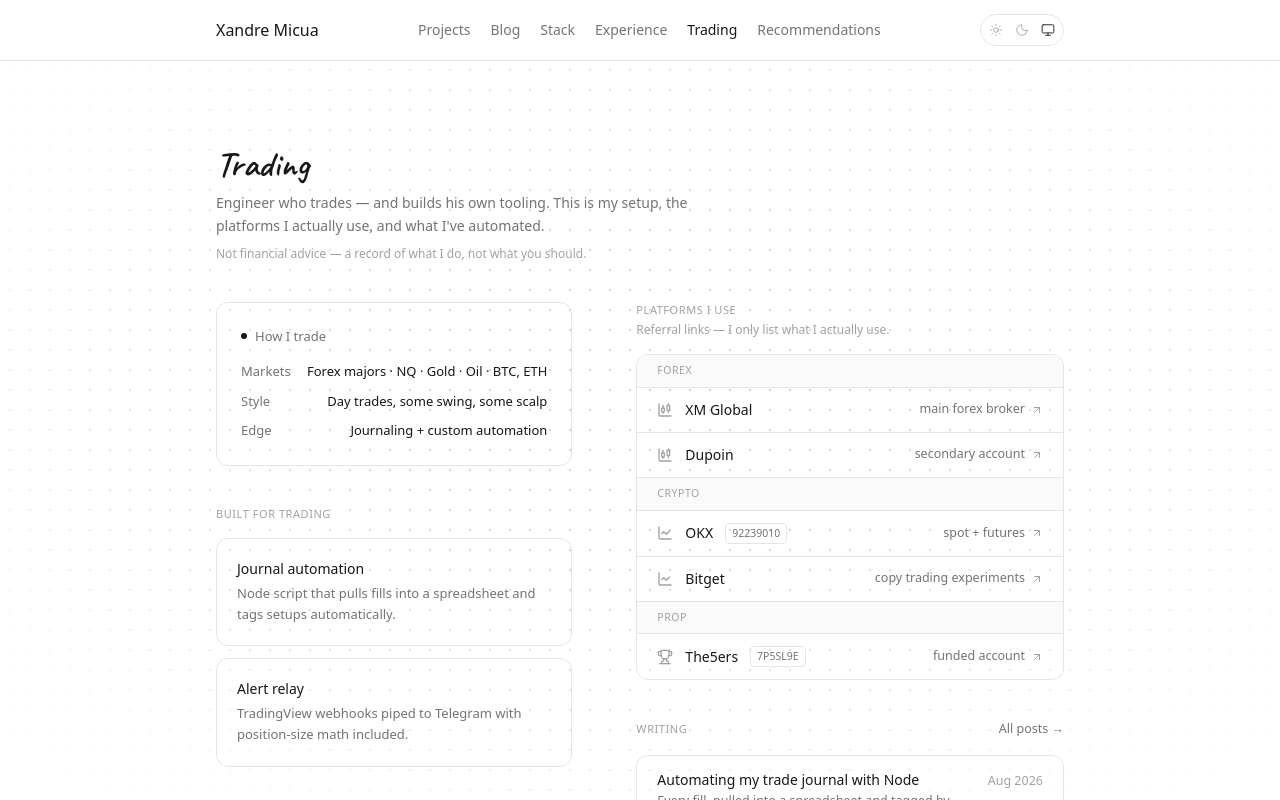
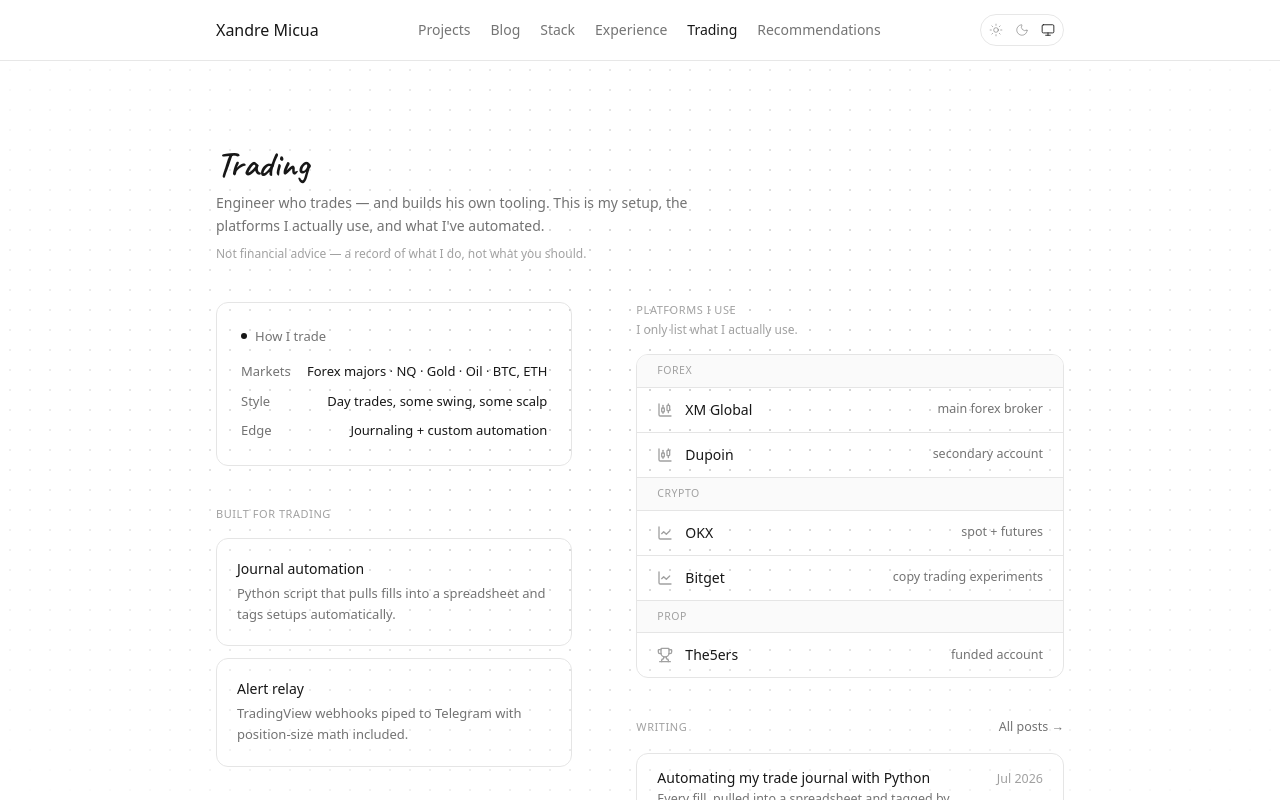
Before and after one commit to Alex-Xandre/port-v-10, a Next.js app: page /trading in a window 1280 px wide. Built offline with nearby package versions, Linux system fonts and the light colour scheme.

Commit message:
refactor: removed referral links from trading page

```diff
--- a/src/app/(features)/trading/page.tsx
+++ b/src/app/(features)/trading/page.tsx
@@ -1,4 +1,3 @@
-import { ArrowUpRight } from "lucide-react";
 import { Container } from "@/components/container";
 import Title from "@/components/title";
 import {
@@ -80,7 +79,7 @@
             Platforms I use
           </p>
           <p className="mb-4 text-xs text-neutral-400 dark:text-neutral-500">
-            Referral links — I only list what I actually use.
+            I only list what I actually use.
           </p>
 
           <div className="overflow-hidden rounded-xl border border-neutral-200 dark:border-neutral-800">
@@ -96,38 +95,28 @@
                 >
                   {group}
                 </p>
+                <ul>
                   {PLATFORMS.filter((p) => p.group === group).map((p) => {
                     const Icon = p.icon ?? GROUP_ICONS[p.group];
                     return (
-                    <a
+                      <li
                         key={p.name}
-                      href={p.href}
-                      target="_blank"
-                      rel="noopener noreferrer sponsored"
-                      className="group flex flex-col gap-1 border-t border-neutral-200 px-4 py-3 transition-colors hover:bg-neutral-50 dark:border-neutral-800 dark:hover:bg-neutral-900 sm:flex-row sm:items-center sm:justify-between sm:gap-4 sm:px-5"
+                        className="flex flex-col gap-1 border-t border-neutral-200 px-4 py-3 dark:border-neutral-800 sm:flex-row sm:items-center sm:justify-between sm:gap-4 sm:px-5"
                       >
                         <span className="flex min-w-0 items-center gap-3 text-sm font-medium text-neutral-900 dark:text-neutral-100">
                           <Icon
-                          className="h-4 w-4 shrink-0 text-neutral-400 transition-colors group-hover:text-neutral-700 dark:text-neutral-500 dark:group-hover:text-neutral-300"
+                            className="h-4 w-4 shrink-0 text-neutral-400 dark:text-neutral-500"
                             aria-hidden
                           />
                           <span className="truncate">{p.name}</span>
-                        {p.code && (
-                          <span className="shrink-0 rounded border border-neutral-200 px-1.5 py-0.5 font-mono text-[10.5px] font-normal text-neutral-500 dark:border-neutral-800 dark:text-neutral-400">
-                            {p.code}
                         </span>
-                        )}
+                        <span className="pl-7 text-[12.5px] text-neutral-500 dark:text-neutral-400 sm:pl-0">
+                          {p.note}
                         </span>
-                      <span className="flex items-center gap-1.5 pl-7 text-[12.5px] text-neutral-500 dark:text-neutral-400 sm:pl-0">
-                        {p.note}
-                        <ArrowUpRight
-                          className="h-3 w-3 shrink-0 text-neutral-400 transition-transform group-hover:-translate-y-0.5 group-hover:translate-x-0.5 dark:text-neutral-500"
-                          aria-hidden
-                        />
-                      </span>
-                    </a>
+                      </li>
                     );
                   })}
+                </ul>
               </div>
             ))}
           </div>
@@ -139,7 +128,7 @@
                   Writing
                 </p>
                 <Link
-                  href="/blog?tag=trading"
+                  href="/blogs?tag=trading"
                   className="text-[12.5px] text-neutral-500 transition-colors hover:text-neutral-900 dark:text-neutral-400 dark:hover:text-neutral-100"
                 >
                   All posts →
@@ -149,7 +138,7 @@
                 {TRADING_POSTS.slice(0, 3).map((post, i) => (
                   <Link
                     key={post.slug}
-                    href={`/blog/${post.slug}`}
+                    href={`/blogs/${post.slug}`}
                     className={[
                       "group flex flex-col gap-2 px-4 py-3.5 transition-colors hover:bg-neutral-50 dark:hover:bg-neutral-900 sm:flex-row sm:items-baseline sm:justify-between sm:gap-4 sm:px-5",
                       i > 0
--- a/src/app/(features)/trading/trading-blog-post.ts
+++ b/src/app/(features)/trading/trading-blog-post.ts
@@ -1,9 +1,9 @@
 export const TRADING_POSTS = [
   {
-    title: "Automating my trade journal with Node",
+    title: "Automating my trade journal with Python",
     slug: "automating-trade-journal",
-    date: "2026-08-01",
-    tags: ["trading", "node"],
+    date: "2026-07-30",
+    tags: ["trading", "python"],
     excerpt:
       "Every fill, pulled into a spreadsheet and tagged by setup — no manual entry.",
   },
--- a/src/app/(features)/trading/trading-data.ts
+++ b/src/app/(features)/trading/trading-data.ts
@@ -1,6 +1,4 @@
-// src/app/(features)/trading/trading-data.ts
 import type { IconType } from "react-icons";
-import { SiOkx } from "react-icons/si";
 import {
   CandlestickChart,
   LineChart,
@@ -10,8 +8,6 @@
 
 export type TradingPlatform = {
   name: string;
-  href: string;
-  code?: string;
   note: string;
   group: "Forex" | "Crypto" | "Prop";
   icon?: IconType | LucideIcon;
@@ -27,33 +23,26 @@
 export const PLATFORMS: TradingPlatform[] = [
   {
     name: "XM Global",
-    href: "https://www.xmglobal.com/referral?token=TnLo7OYMFjcLUiudhcxpLw",
     note: "main forex broker",
     group: "Forex",
   },
   {
     name: "Dupoin",
-    href: "https://dupoin.me/mdvstr5c8",
     note: "secondary account",
     group: "Forex",
   },
   {
     name: "OKX",
-    href: "https://okx.ac/join/92239010",
-    code: "92239010",
     note: "spot + futures",
     group: "Crypto",
   },
   {
     name: "Bitget",
-    href: "https://www.bitget.com/referral/register?clacCode=NQPFY7LN&from=%2Fevents%2Freferral-all-program&source=events&utmSource=PremierInviter",
     note: "copy trading experiments",
     group: "Crypto",
   },
   {
     name: "The5ers",
-    href: "https://www.the5ers.com/?afmc=1dxl",
-    code: "7P5SL9E",
     note: "funded account",
     group: "Prop",
   },
@@ -68,7 +57,7 @@
 export const BUILT = [
   {
     name: "Journal automation",
-    desc: "Node script that pulls fills into a spreadsheet and tags setups automatically.",
+    desc: "Python script that pulls fills into a spreadsheet and tags setups automatically.",
   },
   {
     name: "Alert relay",
```
Lines whose indentation alone changed are shown as unchanged.
